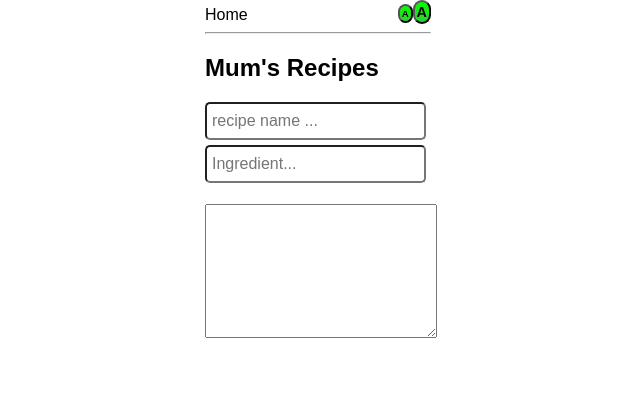
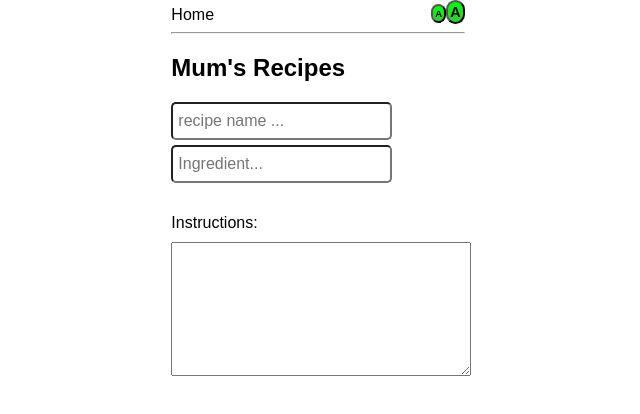
Before and after one commit to nikrb/recipes2, a React (Create React App) app in the folder client/: page / in a window 1280 px wide. Both pictures are taken after a click on the button "New". Shown: the top 414 px of the page, without its empty margins (322-962 px from the left). Built offline with nearby package versions, Linux system fonts and the light colour scheme.

Commit message:
make ingredients scroll and label instructions box

```diff
--- a/client/src/Recipe.js
+++ b/client/src/Recipe.js
@@ -78,7 +78,16 @@ export default class Recipe extends React.Component {
       fontSize: "1em",
       fontFamily: "sans-serif"
     };
-    const ta_style = { ...font_sizing, height: "8em", width:"100%"};
+    const ta_style = { ...font_sizing, height: "8em", width:"100%",
+      // we need some space under the text area to grab the resize handle
+      marginBottom: "20px",
+      marginTop: "10px"
+    };
+    const scrolly_box = {
+      maxHeight: "100px",
+      overflowY: "scroll",
+      marginBottom: "10px"
+    };
     return (
       <div>
         <div>
@@ -93,10 +102,11 @@ export default class Recipe extends React.Component {
             placeholder="Ingredient..." onChange={this.ingredientChange}
             onKeyUp={this.handleKeyUp}/>
         </div>
-        <div>
+        <div style={scrolly_box}>
           <ul>{ingredients}</ul>
         </div>
         <div>
+          Instructions:
           <textarea style={ta_style}
             onChange={this.instructionChange} value={this.state.instructions}>
           </textarea>
```
